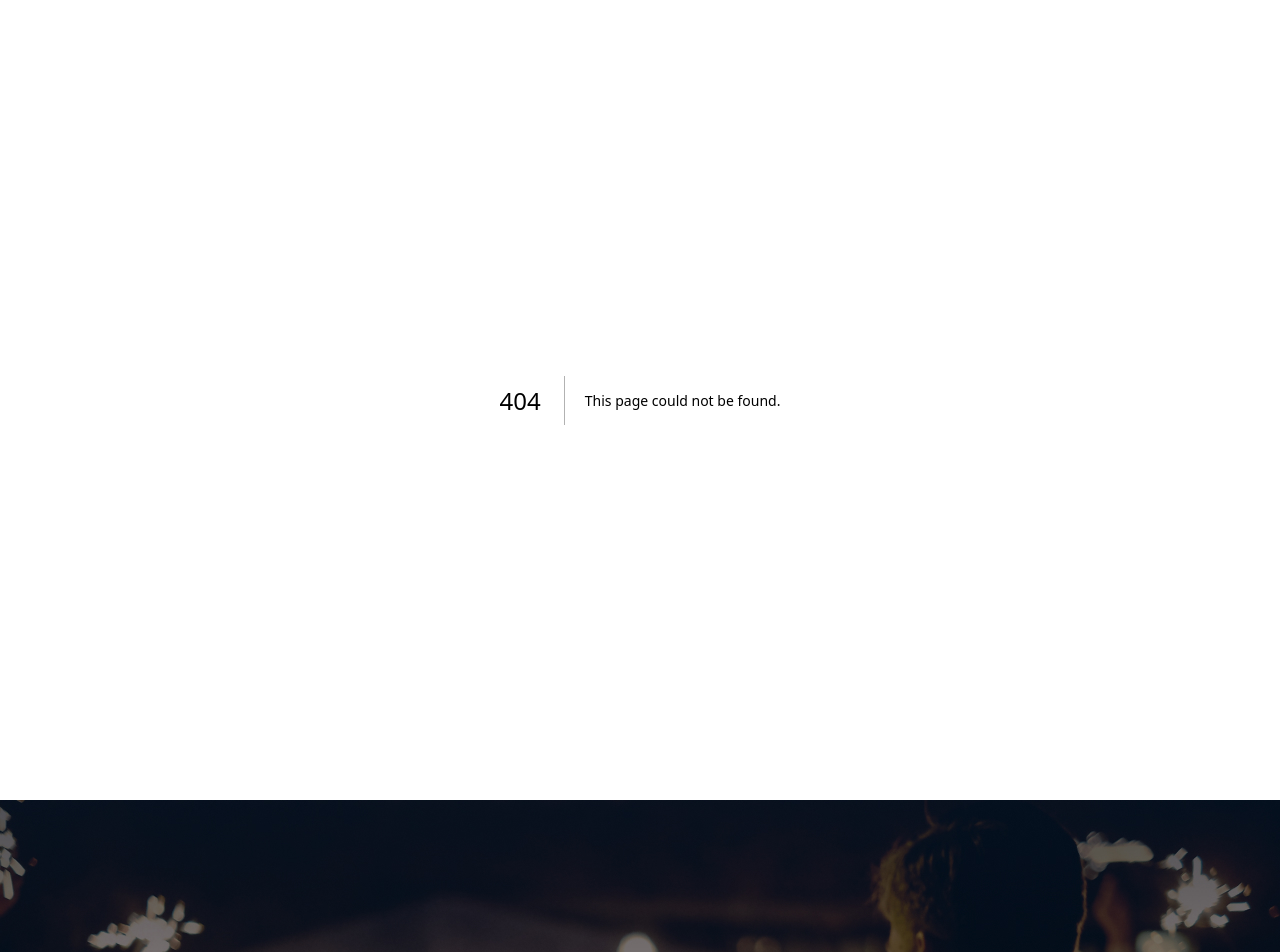
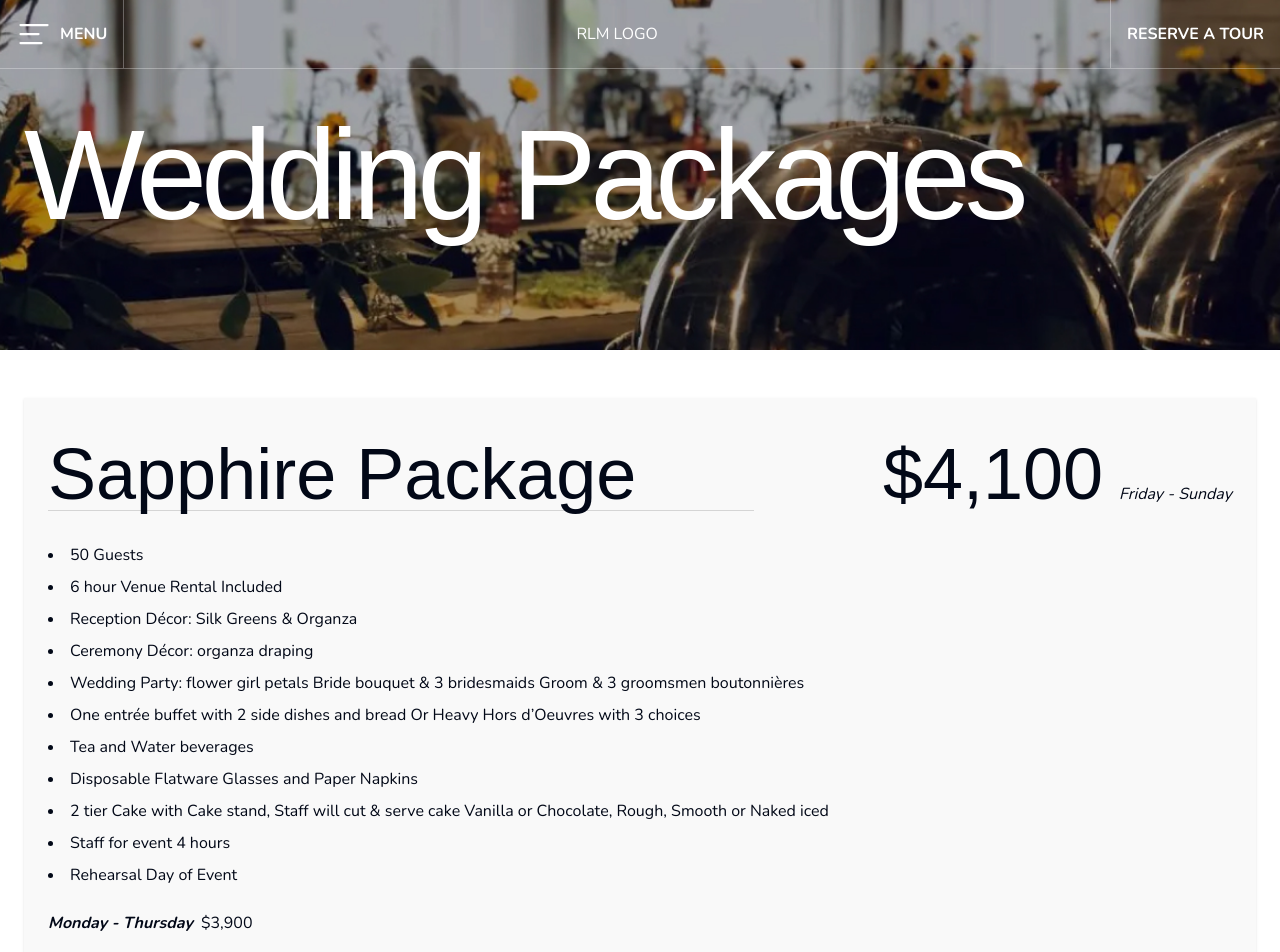
Before and after one commit to Dillonzellis/rlmaffairs-v4, a Next.js app: page /wedding-packages in a window 1280 px wide. Before the commit this address had no page. Shown: the top 952 px of the page. Built offline with nearby package versions, Linux system fonts and the light colour scheme; a web font is replaced by a local one.

Commit message:
feat: add main wedding packages

```diff
--- /dev/null
+++ b/src/app/wedding-packages/page.tsx
@@ -0,0 +1,28 @@
+import { MainHeader } from "@/components/common/typography/MainHeader";
+import { MaxWidthWrapper } from "@/components/common/MaxWidthWrapper";
+import { Package } from "@/components/sections/packages/Package";
+import { weddingPackages } from "@/data/packages";
+
+export default function WeddingPackagePage() {
+  return (
+    <main>
+      <section>
+        <div className="h-[350px] bg-[url('/package-feat-sm.jpg')] bg-cover bg-center">
+          <MaxWidthWrapper className="flex h-full items-center">
+            <MainHeader className="text-white">Wedding Packages</MainHeader>
+          </MaxWidthWrapper>
+        </div>
+      </section>
+      <section className="py-12">
+        <MaxWidthWrapper>
+          <div className="flex flex-col gap-12">
+            {weddingPackages.map((pkg, i) => (
+              <Package key={i} {...pkg} />
+            ))}
+          </div>
+          <div>Smaller Packages</div>
+        </MaxWidthWrapper>
+      </section>
+    </main>
+  );
+}
--- a/src/components/common/PageHero.tsx
+++ b/src/components/common/PageHero.tsx
@@ -2,12 +2,14 @@ import Image, { StaticImageData } from "next/image";
 import { HeroNav } from "@/components/common/HeroNav";
 import { DownArrow } from "./DownArrow";
 import { HashLinksType } from "@/data/navLinks";
+import { cn } from "@/lib/utils";
 
 interface PageHeroProps {
   imgSrc?: string | StaticImageData;
   imgAlt?: string;
   hashLinks?: HashLinksType[];
   videoSrc?: string;
+  small?: boolean;
 }
 
 export const PageHero = ({
@@ -15,6 +17,7 @@ export const PageHero = ({
   imgAlt,
   hashLinks,
   videoSrc,
+  small,
 }: PageHeroProps) => {
   return (
     <section>
@@ -30,7 +33,8 @@ export const PageHero = ({
             alt={imgAlt || "Hero Image"}
             height={834}
             width={1280}
-            className="h-dvh w-full object-cover"
+            // className="h-dvh w-full object-cover"
+            className={cn("w-full object-cover", small ? "h-96" : "h-dvh")}
           />
         ) : null}
         <DownArrow />
--- /dev/null
+++ b/src/components/sections/packages/Package.tsx
@@ -0,0 +1,33 @@
+import type { TypeWeddingPackages } from "@/data/packages";
+
+export const Package = ({
+  title,
+  mainPrice,
+  feats,
+  reducedPrice,
+}: TypeWeddingPackages) => {
+  return (
+    <div className="rounded-sm bg-[#d5d5d5]/15 px-6 py-10 shadow">
+      <div className="flex items-baseline justify-between gap-20">
+        <div className="pb-8">
+          <div className="font-serif text-7xl">{title}</div>
+          <hr className="border-t-1 w-[120%] border-[#d5d5d5]"></hr>
+        </div>
+        <div className="flex items-baseline gap-4">
+          <div className="font-serif text-7xl">{mainPrice}</div>
+          <div className="italic">Friday - Sunday</div>
+        </div>
+      </div>
+
+      <ul className="list-inside list-disc space-y-2 pb-6">
+        {feats.map((feat, i) => (
+          <li key={i}>{feat}</li>
+        ))}
+      </ul>
+      <div className="flex gap-2">
+        <div className="font-bold italic">Monday - Thursday</div>
+        <div>{reducedPrice}</div>
+      </div>
+    </div>
+  );
+};
--- a/src/data/navLinks.ts
+++ b/src/data/navLinks.ts
@@ -1,7 +1,6 @@
 export const mainNav = [
   { label: "Venue Gallery", href: "/venue-&-event-space" },
-  // { label: "Venue & Event Space", href: "/venue-&-event-space" },
-  { label: "Wedding Packages", href: "/venue-&-event-space#wedding-packages" },
+  { label: "Wedding Packages", href: "/wedding-packages" },
   { label: "Event Packages", href: "/venue-&-event-space#packages" },
   { label: "Catering", href: "/catering" },
   { label: "Love Letter", href: "/love-letters" },
--- a/src/data/packages.ts
+++ b/src/data/packages.ts
@@ -1,51 +1,138 @@
-export const WeddingPackages = [
+export const weddingPackages = [
   {
-    title: "Sapphire",
-    color: "text-blue-600",
-    desc: "This is the Sapphire Package",
+    title: "Sapphire Package",
+    mainPrice: "$4,100",
     feats: [
       "50 Guests",
       "6 hour Venue Rental Included",
       "Reception Décor: Silk Greens & Organza",
       "Ceremony Décor: organza draping",
-      "Flower girl petals",
-      "Bridal bouquet",
-      "3 Bridesmaids",
-      "Groom & 3 Groomsmen boutonnières",
+      "Wedding Party: flower girl petals Bride bouquet & 3 bridesmaids Groom & 3 groomsmen boutonnières",
       "One entrée buffet with 2 side dishes and bread Or Heavy Hors d’Oeuvres with 3 choices",
       "Tea and Water beverages",
       "Disposable Flatware Glasses and Paper Napkins",
-      "2 tier Cake with Cake stand, Staff will cut & serve",
+      "2 tier Cake with Cake stand, Staff will cut & serve cake Vanilla or Chocolate, Rough, Smooth or Naked iced",
       "Staff for event 4 hours",
       "Rehearsal Day of Event",
     ],
-    price: 4100.0,
-    reducedPrice: "Monday - Thursday: $3900.00",
+    reducedPrice: "$3,900",
+  },
+  {
+    title: "Emerald Package",
+    mainPrice: "$5,100",
+    feats: [
+      "60 Guests",
+      "7 hour Venue Rental Included",
+      "Reception Décor: Silk Greens & Organza entry table decor",
+      "Ceremony Décor: Organza draping with optional greens",
+      "Bride bouquet & 3 bridesmaids and flower girl petals Groom & 3 groomsmen boutonnières",
+      "Cocktail hour 2 Hors d’Oeuvres",
+      "1 entrée buffet, salad, rolls, 2 side dishes",
+      "Tea and water beverages With display Decanters",
+      "Silver flatware glasses charger and plates with signature paper napkins",
+      "2 tier cake with Cake stand Staff will cut & serve cake Vanilla or Chocolate, Rough, Smooth or Naked iced",
+      "Staff for event 4 hours",
+      "Day of Coordinator: Wedding Ceremony Coordination/ Dinner service/ Cake Cutting",
+      "Rehearsal Day of Event",
+    ],
+    reducedPrice: "$4,800",
   },
   {
     title: "Ruby Package",
-    color: "text-rose-700",
-    desc: "This is the Ruby Package",
-    feats: ["Feature 1", "Feature 2", "Feature 3"],
-    price: 2000,
-    reducedPrice: "Monday - Thursday: 3900.00",
-  },
-  {
-    title: "Emerald Package",
-    color: "text-green-600",
-    desc: "This is the Emerald Package",
-    feats: ["Feature 1", "Feature 2", "Feature 3"],
-    price: 3000,
-    reducedPrice: "Monday - Thursday: 3900.00",
+    mainPrice: "$6,700",
+    feats: [
+      "70 Guests",
+      "8 hour Venue Rental Included",
+      "Ceremony Décor: Organza draping with Florals",
+      "Reception Décor: Lanterns, Greens, Organza, and entry table, mantle florals",
+      "Bride bouquet & 3 bridesmaids and flower girl petals Groom & 3 groomsmen boutonnières",
+      "Catering: Cocktail hour 2 Hors d’Oeuvres 2 entrée buffet, signature salad, dinner rolls, 2 side dishes",
+      "Beverages Displayed in Elegant Decanters: Tea and water beverages",
+      "Silver flatware, Goblets and Dinner Plates",
+      "2 tier cake with Cake stand, staff will cut & serve cake Vanilla or Chocolate, Rough, Smooth or Naked iced",
+      "Photo Booth Wall",
+      "Staff for event 6 hours",
+      "Day of Coordinator: Wedding Ceremony Coordination/Dinner service/ Toasts/ Cake Cutting",
+      "Rehearsal with coordinator",
+      "Clean up",
+    ],
+    reducedPrice: "$6,300",
   },
   {
     title: "Diamond Package",
-    color: "text-primary",
-    desc: "This is the Diamond Package",
-    feats: ["Feature 1", "Feature 2", "Feature 3"],
-    price: 4000,
-    reducedPrice: "Monday - Thursday: 3900.00",
+    mainPrice: "$8,700",
+    feats: [
+      "75 Guests",
+      "10 hour Venue Rental Included",
+      "Ceremony Décor: Organza draping with Florals & with aisle pew decor",
+      "Reception Décor: Floral Centerpieces flowers for food display & reception",
+      "Bride bouquet & 5 bridesmaids and flower girl petals Groom & 5 groomsmen boutonnières",
+      "3 Corsages (Moms Grandmothers Etc.) 3 Boutioneres (Fathers Grandfathers Etc)",
+      "Catering: Cocktail hour 3 Hors d’Oeuvres 2 entrée buffet, signature salad, diner rolls, 2 side dishes",
+      "Beverages Displayed in Elegant Decanters: Tea and water beverages",
+      "Silver or Gold flatware, Goblets and Dinner Plates with Linen Napkins. White or cream linens for seating tables",
+      "3 tier cake with Cake stand, staff will cut & serve cake Vanilla or Chocolate, Rough, Smooth or Naked iced",
+      "Staff for event 6 hours",
+      "Full wedding Coordination services",
+      "Photo Booth Wall",
+      "Day of Coordinator: Wedding Ceremony Coordination/ Dances /Dinner Service /Toasts/ Cake Cutting/ Send off",
+      "Rehearsal with coordinator",
+      "Full set up & Clean up",
+    ],
+    reducedPrice: "$8,400",
   },
 ] as const;
 
-export type TypeWeddingPackages = (typeof WeddingPackages)[number];
+export type TypeWeddingPackages = (typeof weddingPackages)[number];
+
+// export const WeddingPackages = [
+//   {
+//     title: "Sapphire",
+//     color: "text-blue-600",
+//     desc: "This is the Sapphire Package",
+//     feats: [
+//       "50 Guests",
+//       "6 hour Venue Rental Included",
+//       "Reception Décor: Silk Greens & Organza",
+//       "Ceremony Décor: organza draping",
+//       "Flower girl petals",
+//       "Bridal bouquet",
+//       "3 Bridesmaids",
+//       "Groom & 3 Groomsmen boutonnières",
+//       "One entrée buffet with 2 side dishes and bread Or Heavy Hors d’Oeuvres with 3 choices",
+//       "Tea and Water beverages",
+//       "Disposable Flatware Glasses and Paper Napkins",
+//       "2 tier Cake with Cake stand, Staff will cut & serve",
+//       "Staff for event 4 hours",
+//       "Rehearsal Day of Event",
+//     ],
+//     price: 4100.0,
+//     reducedPrice: "Monday - Thursday: $3900.00",
+//   },
+//   {
+//     title: "Ruby Package",
+//     color: "text-rose-700",
+//     desc: "This is the Ruby Package",
+//     feats: ["Feature 1", "Feature 2", "Feature 3"],
+//     price: 2000,
+//     reducedPrice: "Monday - Thursday: 3900.00",
+//   },
+//   {
+//     title: "Emerald Package",
+//     color: "text-green-600",
+//     desc: "This is the Emerald Package",
+//     feats: ["Feature 1", "Feature 2", "Feature 3"],
+//     price: 3000,
+//     reducedPrice: "Monday - Thursday: 3900.00",
+//   },
+//   {
+//     title: "Diamond Package",
+//     color: "text-primary",
+//     desc: "This is the Diamond Package",
+//     feats: ["Feature 1", "Feature 2", "Feature 3"],
+//     price: 4000,
+//     reducedPrice: "Monday - Thursday: 3900.00",
+//   },
+// ] as const;
+
+// export type TypeWeddingPackages = (typeof WeddingPackages)[number];
```
Also changed, not shown: public/package-feat-sm.jpg (added).
